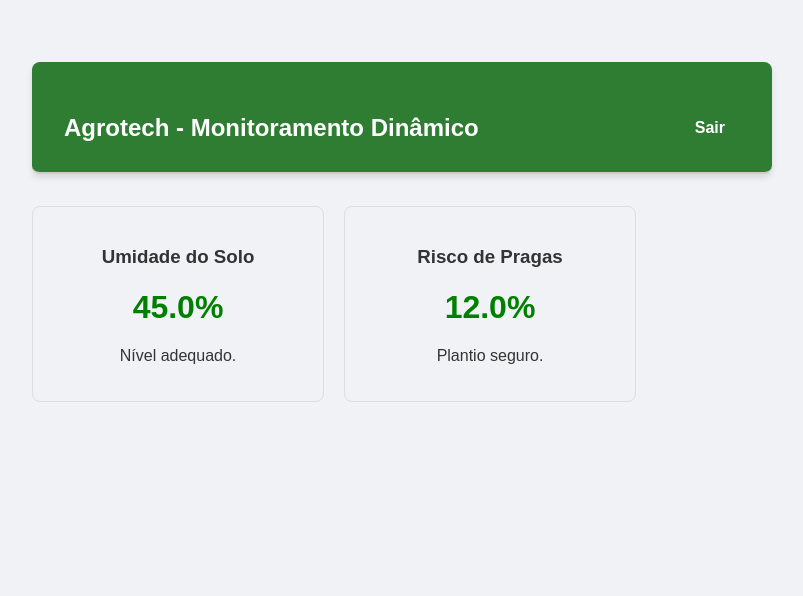
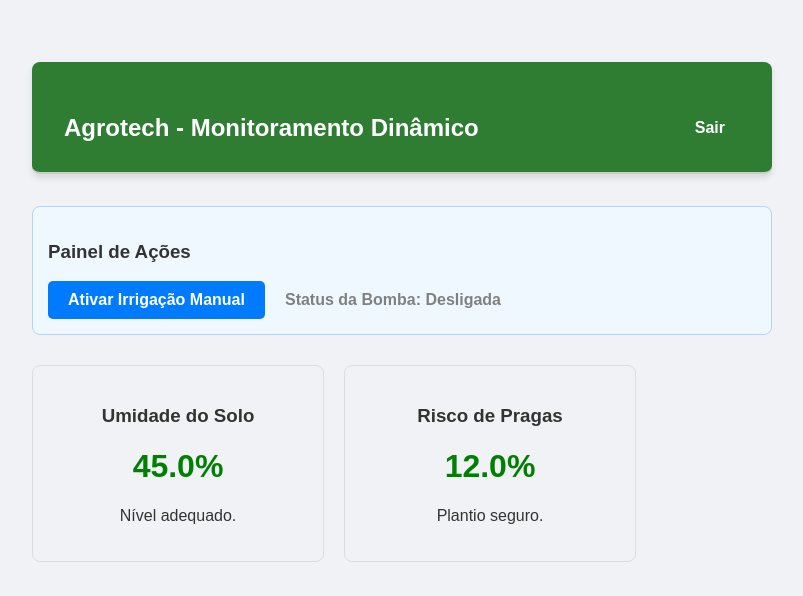
Before and after one commit to IgorGadote/Projeto-Agrotech, a React (Vite) app: page / in a window 1280 px wide. Both pictures are taken after typing "name@example.com" into the empty fields and a click on the button "Entrar". Shown: the top 596 px of the page, without its empty margins (238-1041 px from the left). Built offline with nearby package versions, Linux system fonts and the light colour scheme.

Commit message:
feat: adiciona botao de irrigacao e interatividade

```diff
--- a/src/App.jsx
+++ b/src/App.jsx
@@ -1,5 +1,5 @@
 import { useState, useEffect } from 'react';
-import './App.css'; // Mantenha a importação do seu CSS, se houver
+import './App.css';
 
 function App() {
   // Estados de Navegabilidade
@@ -9,22 +9,27 @@ function App() {
   const [email, setEmail] = useState('');
   const [erro, setErro] = useState('');
 
-  // Estados dos Sensores Agrotech (Trabalhando com %)
+  // Estados dos Sensores Agrotech
   const [umidadeSolo, setUmidadeSolo] = useState(45);
   const [probabilidadePraga, setProbabilidadePraga] = useState(12);
 
-  // Efeito para simular os dados em tempo real (atualiza a cada 3 segundos)
+  // NOVO: Estado da Bomba de Irrigação
+  const [statusBomba, setStatusBomba] = useState('Desligada');
+
+  // Efeito para simular os dados em tempo real
   useEffect(() => {
     let intervalo;
     if (telaAtual === 'dashboard') {
       intervalo = setInterval(() => {
-        // Gera flutuações nas porcentagens para simular leitura de sensores
-        setUmidadeSolo((prev) => Math.max(10, Math.min(100, prev + (Math.random() * 10 - 5))));
-        setProbabilidadePraga((prev) => Math.max(0, Math.min(100, prev + (Math.random() * 4 - 2))));
+        // Se a bomba estiver ligada, a umidade não cai, ela sobe para 95%
+        if (statusBomba === 'Desligada') {
+          setUmidadeSolo((prev) => Math.max(10, Math.min(100, prev + (Math.random() * 10 - 5))));
+          setProbabilidadePraga((prev) => Math.max(0, Math.min(100, prev + (Math.random() * 4 - 2))));
+        }
       }, 3000);
     }
     return () => clearInterval(intervalo);
-  }, [telaAtual]);
+  }, [telaAtual, statusBomba]);
 
   // Função de validação de Login
   const handleLogin = (e) => {
@@ -35,6 +40,18 @@ function App() {
     }
     setErro('');
     setTelaAtual('dashboard');
+  };
+
+  // NOVA FUNÇÃO: Interatividade de Comando
+  const ativarIrrigacao = () => {
+    setStatusBomba('Ligada (Irrigando...)');
+    setUmidadeSolo(95); // Joga a umidade para o nível ideal instantaneamente
+    setProbabilidadePraga(0); // Zera o risco de pragas
+
+    // Desliga a bomba automaticamente após 4 segundos para dar realismo ao sistema
+    setTimeout(() => {
+      setStatusBomba('Desligada');
+    }, 4000);
   };
 
   // Renderização da Tela de Login
@@ -65,6 +82,31 @@ function App() {
         <button onClick={() => setTelaAtual('login')} style={{ padding: '5px 15px' }}>Sair</button>
       </header>
 
+      {/* NOVO: Painel de Controle de Ação */}
+      <div style={{ marginTop: '20px', padding: '15px', backgroundColor: '#f0f8ff', borderRadius: '8px', border: '1px solid #b0d4ff' }}>
+        <h3>Painel de Ações</h3>
+        <div style={{ display: 'flex', alignItems: 'center', gap: '20px' }}>
+          <button
+            onClick={ativarIrrigacao}
+            disabled={statusBomba !== 'Desligada'}
+            style={{
+              padding: '10px 20px',
+              backgroundColor: statusBomba !== 'Desligada' ? '#ccc' : '#007BFF',
+              color: 'white',
+              border: 'none',
+              borderRadius: '5px',
+              cursor: statusBomba !== 'Desligada' ? 'not-allowed' : 'pointer',
+              fontWeight: 'bold'
+            }}
+          >
+            Ativar Irrigação Manual
+          </button>
+          <span style={{ fontWeight: 'bold', color: statusBomba === 'Desligada' ? 'gray' : '#007BFF' }}>
+            Status da Bomba: {statusBomba}
+          </span>
+        </div>
+      </div>
+
       <div style={{ display: 'flex', gap: '20px', marginTop: '30px', flexWrap: 'wrap' }}>
 
         {/* Card 1: Umidade do Solo */}
```
